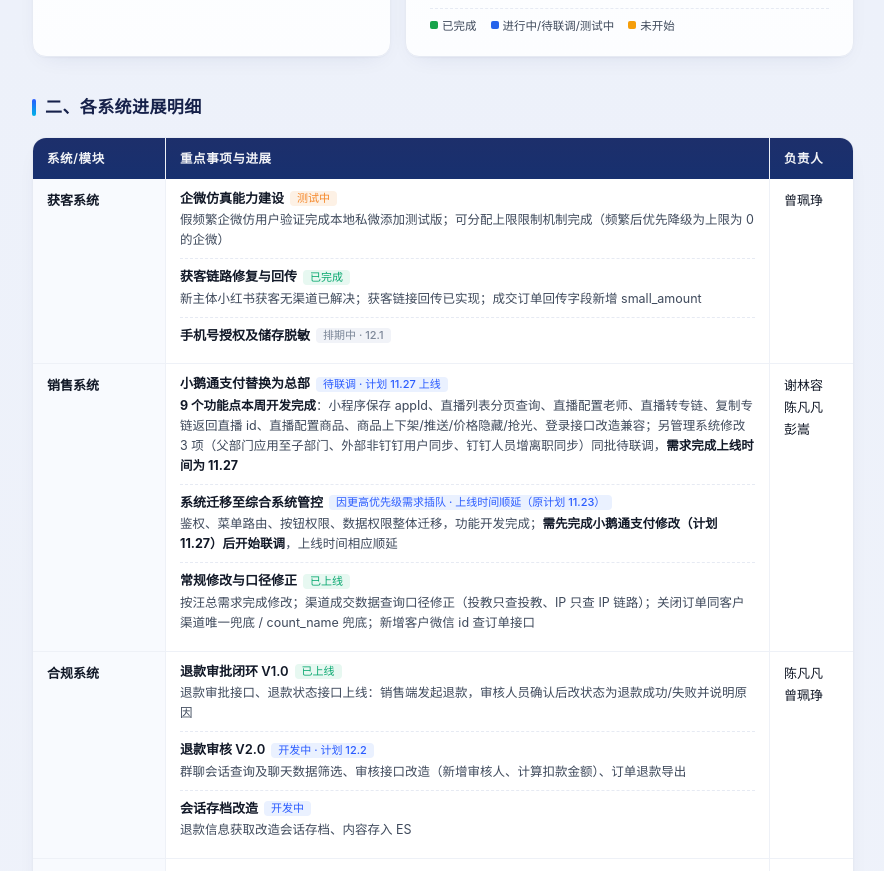
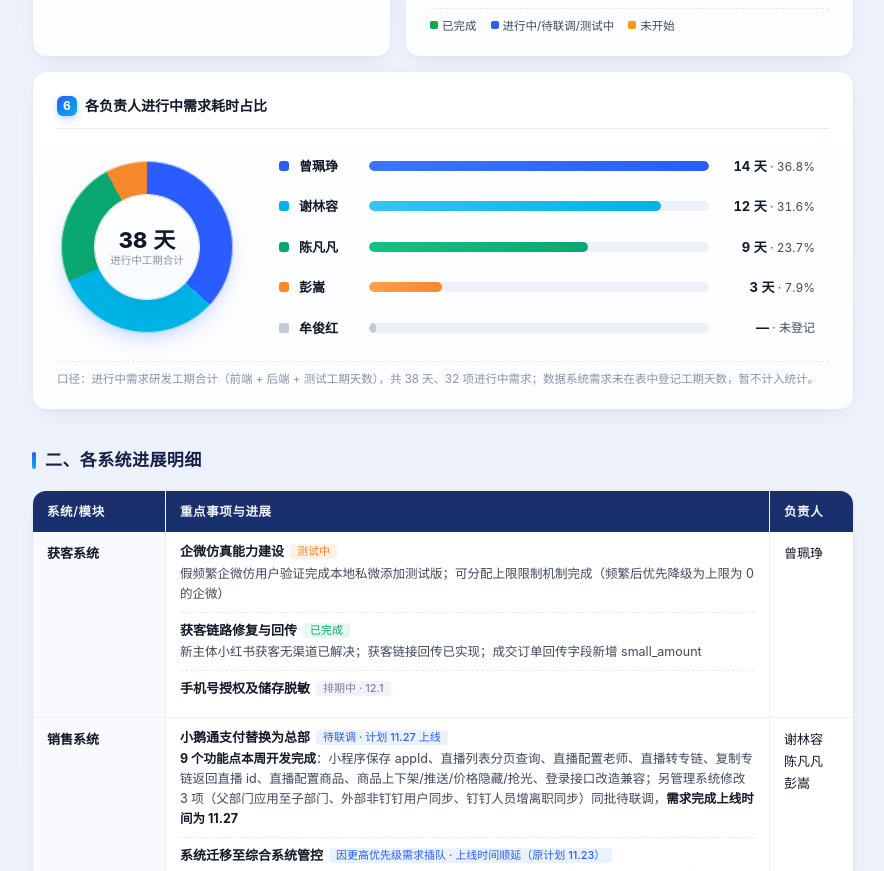
Before and after one commit to zhangxiang215/qk-yunzhou-week1123-report, a plain HTML site: page index.html in a window 1280 px wide. Shown: the part 1202-2073 px from the top of the page, without its empty margins (294-1178 px from the left). Drawn offline with Linux system fonts and the light colour scheme.

Commit message:
新增各负责人进行中需求耗时占比饼图

```diff
--- a/index.html
+++ b/index.html
@@ -179,6 +179,10 @@
     .share-row .nm{width:52px;font-size:12px;}
     .stk-bar{height:13px;}
     td .it .dsc{font-size:11.5px;}
+    .pie{width:140px;height:140px;}
+    .pie::before{inset:28px;}
+    .pie .pc .n{font-size:18px;}
+    .pie-wrap{gap:18px;justify-content:center;}
   }
   /* 负责人图表 */
   .charts{display:grid;grid-template-columns:1fr 1.25fr;gap:14px;margin:16px 0 20px;}
@@ -187,6 +191,27 @@
   .charts h3{font-size:14px;font-weight:700;display:flex;align-items:center;gap:8px;padding-bottom:10px;border-bottom:1px solid var(--line);margin-bottom:12px;margin-top:2px;}
   .charts h3 .idx{width:20px;height:20px;border-radius:6px;background:var(--grad-main);color:#fff;font-size:12px;display:flex;align-items:center;justify-content:center;flex:none;box-shadow:0 3px 8px -2px rgba(43,92,255,.45);}
   .chart-note{color:var(--ink-3);font-size:11.5px;margin-top:12px;padding-top:8px;border-top:1px dashed var(--line);}
+  /* 耗时占比饼图 */
+  .pie-card{grid-column:1 / -1;}
+  .pie-wrap{display:flex;align-items:center;gap:36px;flex-wrap:wrap;padding:6px 4px 2px;}
+  .pie{width:172px;height:172px;border-radius:50%;flex:none;position:relative;
+    background:conic-gradient(#2b5cff 0 36.8%,#00b3e6 36.8% 68.4%,#0aa870 68.4% 92.1%,#f5882b 92.1% 100%);
+    box-shadow:0 8px 24px -10px rgba(43,92,255,.45),inset 0 0 0 1px rgba(255,255,255,.6);}
+  .pie::before{content:"";position:absolute;inset:34px;border-radius:50%;background:linear-gradient(180deg,#ffffff,#f7faff);box-shadow:0 0 0 1px var(--line),0 6px 18px -8px rgba(23,43,99,.18);}
+  .pie .pc{position:absolute;inset:0;display:flex;flex-direction:column;align-items:center;justify-content:center;z-index:1;line-height:1.3;}
+  .pie .pc .n{font-size:22px;font-weight:800;color:var(--ink);font-variant-numeric:tabular-nums;}
+  .pie .pc .l{font-size:10.5px;color:var(--ink-3);}
+  .pie-legend{flex:1;min-width:250px;}
+  .pl-row{display:flex;align-items:center;gap:10px;padding:8px 10px;border-radius:8px;transition:all .18s;}
+  .pl-row + .pl-row{margin-top:2px;}
+  .pl-row:hover{background:var(--blue-bg);transform:translateX(2px);}
+  .pl-row .dot{width:10px;height:10px;border-radius:3px;flex:none;}
+  .pl-row .nm{width:60px;font-weight:600;font-size:13px;flex:none;}
+  .pl-row .bar{flex:1;height:10px;background:#eef1f8;border-radius:5px;overflow:hidden;}
+  .pl-row .bar i{display:block;height:100%;border-radius:5px;transition:filter .18s;}
+  .pl-row:hover .bar i{filter:brightness(1.12) saturate(1.15);}
+  .pl-row .val{width:96px;font-size:12px;color:var(--ink-2);text-align:right;flex:none;font-variant-numeric:tabular-nums;}
+  .pl-row .val b{color:var(--ink);font-size:13px;}
   .share-row{display:flex;align-items:center;gap:10px;padding:6px 8px;margin:0 -8px;border-radius:8px;transition:background .18s ease,transform .18s ease;}
   .share-row:hover{background:var(--blue-bg);transform:translateX(2px);}
   .share-row:hover .bar{filter:brightness(1.08) saturate(1.15);}
@@ -323,6 +348,21 @@
         <span><span class="dot" style="background:#2563eb"></span>进行中/待联调/测试中</span>
         <span><span class="dot" style="background:#f59e0b"></span>未开始</span>
       </div>
+    </div>
+
+    <div class="card pie-card">
+      <h3><span class="idx">6</span>各负责人进行中需求耗时占比</h3>
+      <div class="pie-wrap">
+        <div class="pie"><div class="pc"><div class="n">38 天</div><div class="l">进行中工期合计</div></div></div>
+        <div class="pie-legend">
+          <div class="pl-row"><span class="dot" style="background:#2b5cff"></span><span class="nm">曾珮琤</span><div class="bar"><i style="width:100%;background:linear-gradient(90deg,#3d74ff,#2b5cff)"></i></div><span class="val"><b>14 天</b> · 36.8%</span></div>
+          <div class="pl-row"><span class="dot" style="background:#00b3e6"></span><span class="nm">谢林容</span><div class="bar"><i style="width:85.9%;background:linear-gradient(90deg,#33c6ef,#00b3e6)"></i></div><span class="val"><b>12 天</b> · 31.6%</span></div>
+          <div class="pl-row"><span class="dot" style="background:#0aa870"></span><span class="nm">陈凡凡</span><div class="bar"><i style="width:64.3%;background:linear-gradient(90deg,#16c184,#0aa870)"></i></div><span class="val"><b>9 天</b> · 23.7%</span></div>
+          <div class="pl-row"><span class="dot" style="background:#f5882b"></span><span class="nm">彭嵩</span><div class="bar"><i style="width:21.4%;background:linear-gradient(90deg,#ffa14d,#f5882b)"></i></div><span class="val"><b>3 天</b> · 7.9%</span></div>
+          <div class="pl-row"><span class="dot" style="background:#c3cad6"></span><span class="nm">牟俊红</span><div class="bar"><i style="width:2%;background:#c3cad6"></i></div><span class="val"><b>—</b> · 未登记</span></div>
+        </div>
+      </div>
+      <div class="chart-note">口径：进行中需求研发工期合计（前端 + 后端 + 测试工期天数），共 38 天、32 项进行中需求；数据系统需求未在表中登记工期天数，暂不计入统计。</div>
     </div>
   </div>
   </section>
```
